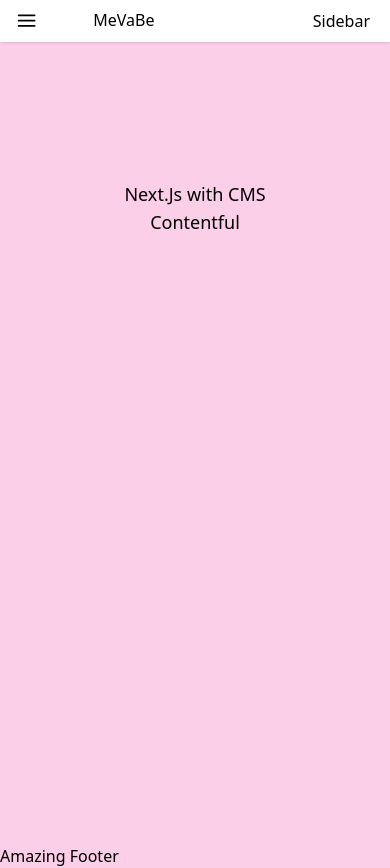
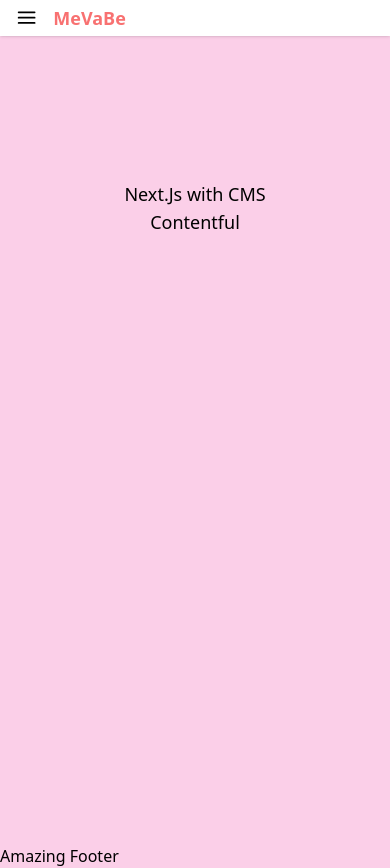
Before and after one commit to steve-phan/mevabe, a Next.js app: page / in a window 390 px wide. Built offline with nearby package versions, Linux system fonts and the light colour scheme; no server answers.

Commit message:
close overlay when asPath changed

```diff
--- a/src/components/Sidebar/Sidebar.tsx
+++ b/src/components/Sidebar/Sidebar.tsx
@@ -1,15 +1,22 @@
 import NextLink from "next/link";
-import { Suspense, useState } from "react";
+import { Suspense, useEffect, useState } from "react";
 import cn from "classnames";
 
-import { useAppRoute } from "hooks/useAppRoute";
 import { useSideBarScroll } from "hooks/useSideBarScroll";
 import { IconHamburger, IconClose } from "Icons";
 import { SidebarRoutes } from "./SidebarRoutes";
+import { useRouter } from "next/router";
 
 export const Sidebar = () => {
   const [isOpen, setIsOpen] = useState(false);
+  const { asPath } = useRouter();
   const { scrollParentRef } = useSideBarScroll({ isOpen });
+
+  useEffect(() => {
+    if (isOpen) {
+      setIsOpen(false);
+    }
+  }, [asPath]);
 
   return (
     <div
@@ -31,16 +38,11 @@ export const Sidebar = () => {
             {isOpen ? <IconClose /> : <IconHamburger />}
           </button>
           <NextLink href="/">
-            <div className="inline-flex text-l font-normal items-center text-primary dark:text-primary-dark py-1 mr-0 sm:mr-3 whitespace-nowrap">
-              <div className="text-sm mr-2 w-8 h-8 text-link dark:text-link-dark" />
+            <div className="inline-flex text-lg font-bold items-center text-red-400 dark:text-primary-dark py-1 mr-0 sm:mr-3 whitespace-nowrap">
               MeVaBe
             </div>
           </NextLink>
         </div>
-
-        <NextLink href="/" className="hover:underline">
-          Sidebar
-        </NextLink>
       </nav>
 
       <div
```
